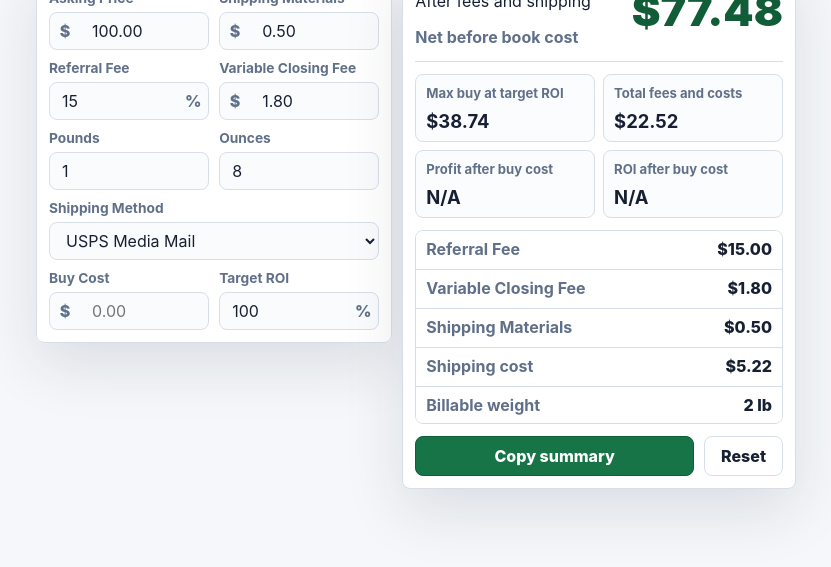
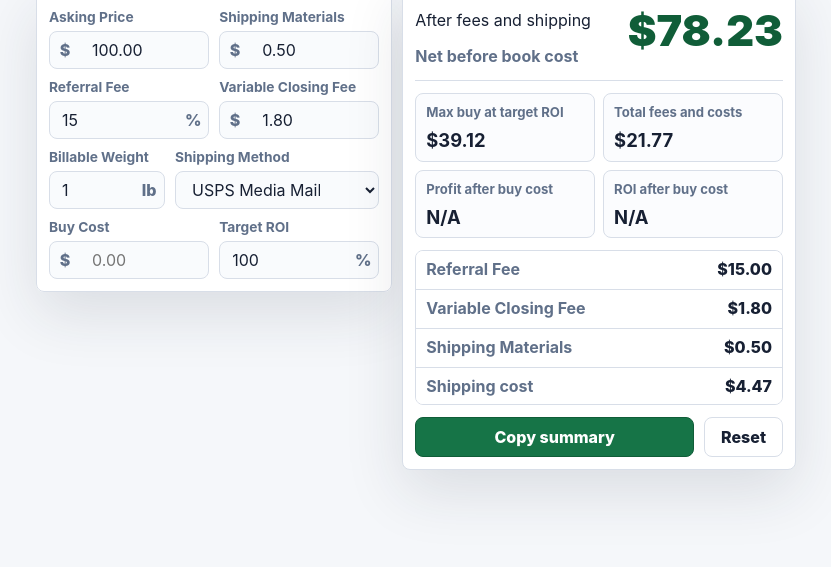
Before and after one commit to marcmy/book-resale-calculator, an Electron app: page index.html in a window 1280 px wide. Shown: the part 233-800 px from the top of the page, without its empty margins (224-1055 px from the left). Drawn offline with Linux system fonts and the light colour scheme.

Commit message:
Replace ounces with billable weight

```diff
--- a/index.html
+++ b/index.html
@@ -98,19 +98,15 @@
               </label>
             </div>
 
-            <div class="split weight">
-              <label class="field">
-                <span>Pounds</span>
-                <input id="weight-lbs" name="weightLbs" type="number" min="0" step="1" value="1" inputmode="numeric">
+            <div class="shipping-row">
+              <label class="field billable-weight">
+                <span>Billable Weight</span>
+                <div class="suffix-input">
+                  <input id="billable-weight-input" name="billableWeight" type="number" min="0" step="1" value="1" inputmode="numeric">
+                  <span aria-hidden="true">lb</span>
+                </div>
               </label>
 
-              <label class="field">
-                <span>Ounces</span>
-                <input id="weight-oz" name="weightOz" type="number" min="0" max="15.99" step="0.1" value="8" inputmode="decimal">
-              </label>
-            </div>
-
-            <div class="split shipping-row">
               <label class="field shipping-method">
                 <span>Shipping Method</span>
                 <select id="shipping-mode" name="shippingMode">
@@ -153,7 +149,7 @@
                 <p class="kicker">After fees and shipping</p>
                 <h2 id="results-title">Net before book cost</h2>
               </div>
-              <output class="net-value" id="net-value" for="sell-price fee-percent fixed-fee materials-fee weight-lbs weight-oz shipping-mode custom-shipping">$0.00</output>
+              <output class="net-value" id="net-value" for="sell-price fee-percent fixed-fee materials-fee billable-weight-input shipping-mode custom-shipping">$0.00</output>
             </div>
 
             <div class="stat-grid">
@@ -192,10 +188,6 @@
                 <dt>Shipping cost</dt>
                 <dd id="shipping-cost">$0.00</dd>
               </div>
-              <div>
-                <dt>Billable weight</dt>
-                <dd id="billable-weight">0 lb</dd>
-              </div>
             </dl>
 
             <div class="actions">
--- a/script.js
+++ b/script.js
@@ -10,8 +10,7 @@
     feePercent: 15,
     fixedFee: 1.8,
     materialsFee: 0.5,
-    weightLbs: 1,
-    weightOz: 8,
+    billableWeight: 1,
     shippingMode: "media-mail",
     customShipping: 0,
     buyCost: null,
@@ -126,16 +125,14 @@
     return Math.min(Math.max(value, min), max);
   }
 
-  function getBillablePounds(weightLbs, weightOz) {
-    var pounds = Math.max(0, toNumber(weightLbs, 0));
-    var ounces = Math.max(0, toNumber(weightOz, 0));
-    var totalPounds = pounds + ounces / 16;
+  function getBillablePounds(billableWeight) {
+    var pounds = Math.max(0, toNumber(billableWeight, 0));
 
-    if (totalPounds <= 0) {
+    if (pounds <= 0) {
       return 0;
     }
 
-    return clamp(Math.ceil(totalPounds), 1, MEDIA_MAIL_RATES.length);
+    return clamp(Math.ceil(pounds), 1, MEDIA_MAIL_RATES.length);
   }
 
   function getMediaMailCost(billablePounds) {
@@ -155,7 +152,7 @@
     var buyCost = values.buyCost === "" || values.buyCost === null || values.buyCost === undefined
       ? null
       : Math.max(0, toNumber(values.buyCost, 0));
-    var billablePounds = getBillablePounds(values.weightLbs, values.weightOz);
+    var billablePounds = getBillablePounds(values.billableWeight);
     var customShipping = Math.max(0, toNumber(values.customShipping, DEFAULTS.customShipping));
     var shippingCost = values.shippingMode === "custom"
       ? customShipping
@@ -193,8 +190,7 @@
       feePercent: data.get("feePercent"),
       fixedFee: data.get("fixedFee"),
       materialsFee: data.get("materialsFee"),
-      weightLbs: data.get("weightLbs"),
-      weightOz: data.get("weightOz"),
+      billableWeight: data.get("billableWeight"),
       shippingMode: data.get("shippingMode"),
       customShipping: data.get("customShipping"),
       buyCost: data.get("buyCost"),
@@ -239,7 +235,6 @@
       fixedFee: document.getElementById("fixed-fee-output"),
       materialsFee: document.getElementById("materials-fee-output"),
       shippingCost: document.getElementById("shipping-cost"),
-      billableWeight: document.getElementById("billable-weight"),
       mediaMailEffective: document.querySelector("[data-media-mail-effective]"),
       copyButton: document.getElementById("copy-summary")
     };
@@ -262,8 +257,6 @@
       output.fixedFee.textContent = money(result.fixedFee);
       output.materialsFee.textContent = money(result.materialsFee);
       output.shippingCost.textContent = money(result.shippingCost);
-      output.billableWeight.textContent = result.billablePounds + " lb";
-
       if (output.mediaMailEffective) {
         output.mediaMailEffective.textContent = formatEffectiveDate(MEDIA_MAIL_RATE_DATA.effectiveDate);
       }
--- a/styles.css
+++ b/styles.css
@@ -215,7 +215,13 @@ legend {
   grid-template-columns: repeat(2, minmax(0, 1fr));
 }
 
-.shipping-row:has(.custom-shipping[hidden]) .shipping-method {
+.shipping-row {
+  display: grid;
+  grid-template-columns: minmax(116px, 0.38fr) minmax(0, 1fr);
+  gap: 10px;
+}
+
+.shipping-row .custom-shipping {
   grid-column: 1 / -1;
 }
 
@@ -474,6 +480,7 @@ button.secondary:hover {
   }
 
   .split,
+  .shipping-row,
   .stat-grid,
   .workspace,
   .actions {
```
Also changed, not shown: scripts/check-calculator.js (+19 -4 lines), README.md.
